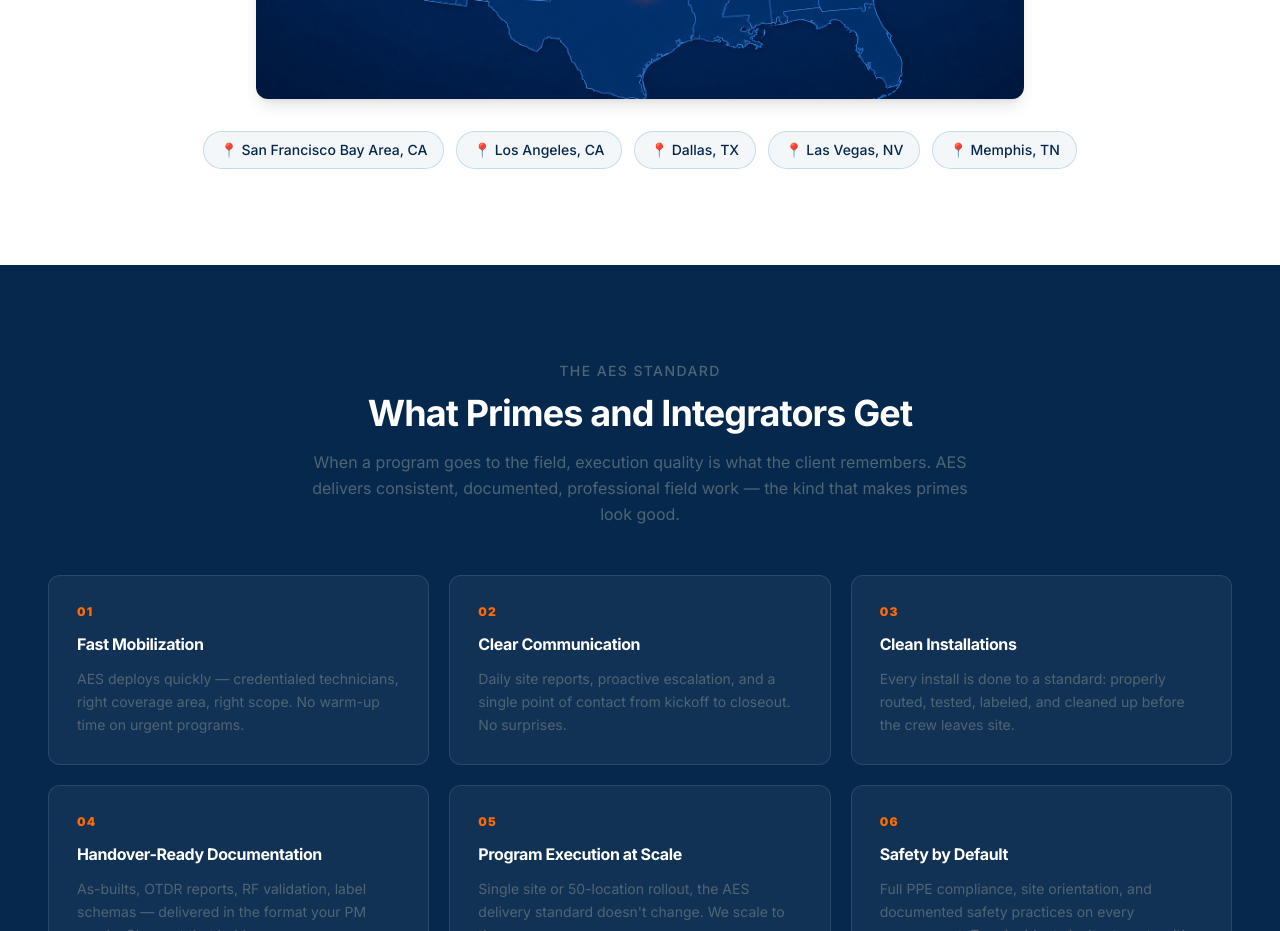
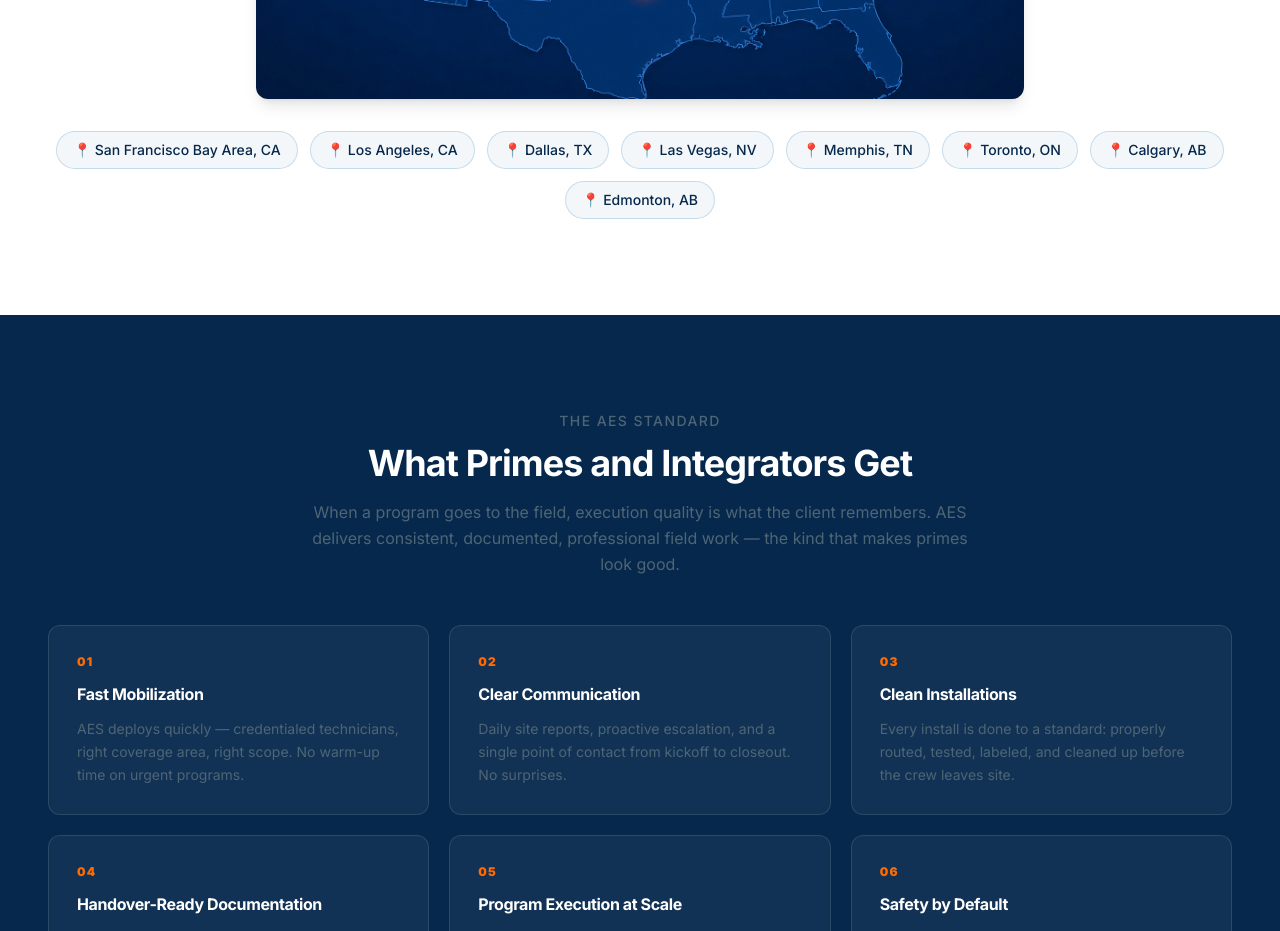
Before and after one commit to saadapex/aes-website, a Next.js app: page / in a window 1280 px wide. Shown: the part 6780-7711 px from the top of the page. Built offline with nearby package versions, Linux system fonts and the light colour scheme; no server answers.

Commit message:
content: add Canadian markets (Toronto, Calgary, Edmonton) to homepage coverage list

```diff
--- a/src/app/page.tsx
+++ b/src/app/page.tsx
@@ -483,14 +483,14 @@
           <div className="w-full max-w-3xl mx-auto rounded-xl overflow-hidden shadow-lg mb-8">
             <Image
               src="/images/about-coverage-map.png"
-              alt="AES field coverage map — active pods across the United States"
+              alt="AES field coverage map — active pods across the U.S. and Canada"
               width={900}
               height={520}
               className="w-full h-auto block brightness-150"
             />
           </div>
           <div className="flex flex-wrap justify-center gap-3">
-            {["San Francisco Bay Area, CA", "Los Angeles, CA", "Dallas, TX", "Las Vegas, NV", "Memphis, TN"].map((pod) => (
+            {["San Francisco Bay Area, CA", "Los Angeles, CA", "Dallas, TX", "Las Vegas, NV", "Memphis, TN", "Toronto, ON", "Calgary, AB", "Edmonton, AB"].map((pod) => (
               <span key={pod}
                 className="bg-[#F4F7FA] border border-[#006FB9]/20 text-[#06284C] text-sm px-4 py-2 rounded-full font-medium">
                 📍 {pod}
```
